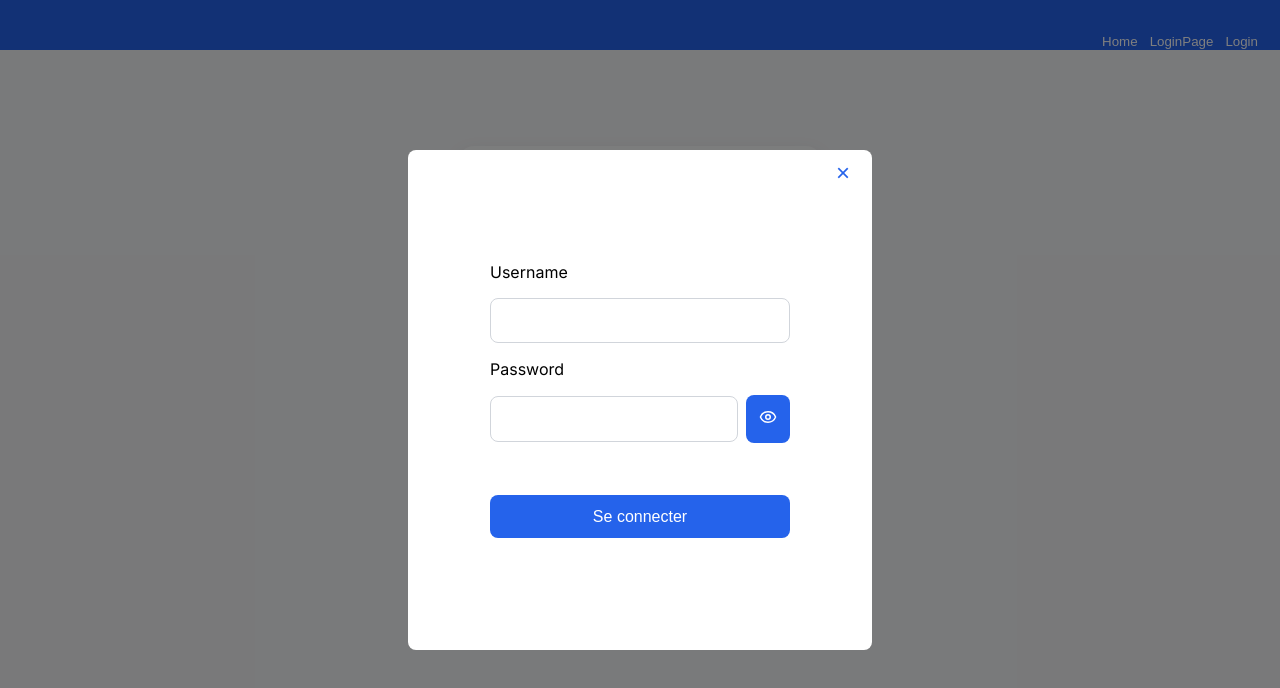
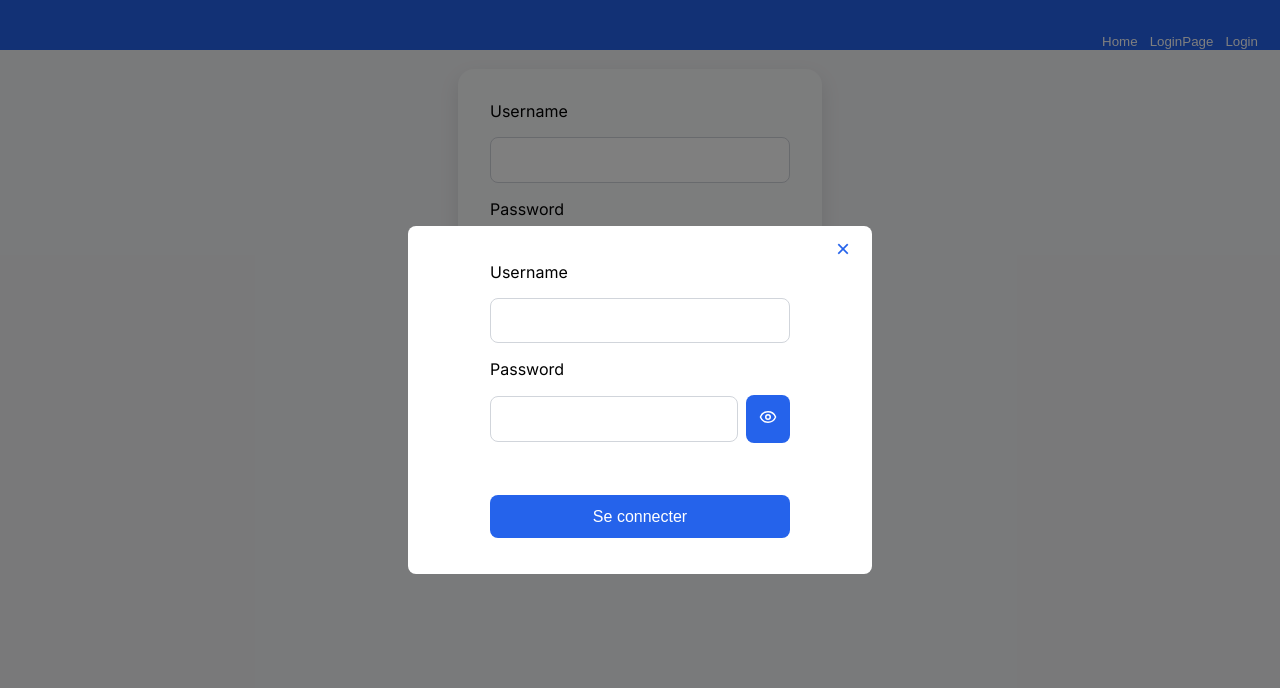
Before and after one commit to cknoe/AlexandrEFrontend, a React (Vite) app: page /login in a window 1280 px wide. Both pictures are taken after a click on the button "Login". Shown: the top 688 px of the page. Built offline with nearby package versions, Linux system fonts and the light colour scheme; no server answers.

Commit message:
added a modalstack

```diff
--- a/src/components/Modal/Modal.tsx
+++ b/src/components/Modal/Modal.tsx
@@ -2,13 +2,16 @@ import { useModal } from './ModalContext'
 import '../../css/modal.css'
 
 export default function Modal() {
-  const { isModalOpen, closeModal, modalContent } = useModal()
+  const { modalStack, isModalOpen, closeModal, backModal, modalContent } = useModal()
 
   if (!isModalOpen) return null
   return (
     <div className="modal-overlay" onClick={closeModal}>
       <div className="modal-content" onClick={(e) => e.stopPropagation()}>
-        <button className="modal-close" onClick={closeModal}>
+        { modalStack.length>1 &&
+          <button className="modal-button modal-previous" onClick={backModal}>&lt;</button>
+        }
+        <button className="modal-button modal-close" onClick={closeModal}>
           ×
         </button>
         {modalContent}
--- a/src/components/Modal/ModalContext.tsx
+++ b/src/components/Modal/ModalContext.tsx
@@ -2,9 +2,11 @@ import React, { createContext, useContext, useState } from 'react'
 
 
 type ModalContextType = {
+  modalStack: React.ReactNode[]
   isModalOpen: boolean
   openModal: (content: React.ReactNode) => void
   closeModal: () => void
+  backModal: () => void;
   modalContent: React.ReactNode | null
 }
 
@@ -15,20 +17,28 @@ type ModalProviderProps = {
 }
 
 export function ModalProvider({ children }: ModalProviderProps) {
-  const [isModalOpen, setModalOpen] = useState(false)
-  const [modalContent, setModalContent] = useState<React.ReactNode | null>(null)
-  const openModal = (content: React.ReactNode) => {
-    setModalOpen(true)
-    setModalContent(content)
-  }
-  const closeModal = () => setModalOpen(false)
+  const [modalStack, setModalStack] = useState<React.ReactNode[]>([]);
+
+  const openModal = ( content: React.ReactNode) => {
+    setModalStack((prev) => [...prev, content]);
+  };
+
+  const closeModal = () => setModalStack([]);
+
+  const backModal = () => {
+    setModalStack((prev) => prev.slice(0, prev.length - 1));
+  };
+
+  const modalContent = modalStack[modalStack.length - 1] || null;
+  const isModalOpen = modalStack.length > 0;
+
   return (
     <ModalContext.Provider
-      value={{ isModalOpen, openModal, closeModal, modalContent }}
+      value={{ modalStack, isModalOpen, openModal, closeModal, backModal, modalContent }}
     >
       {children}
     </ModalContext.Provider>
-  )
+  );
 }
 
 export function useModal() {
--- a/src/css/form.css
+++ b/src/css/form.css
@@ -1,6 +1,6 @@
 form {
   max-width: 300px;
-  margin: 5rem auto;
+  margin: 0.2rem auto;
   padding: 2rem;
   background-color: #f9fafb;
   border-radius: 1rem;
--- a/src/css/modal.css
+++ b/src/css/modal.css
@@ -21,10 +21,10 @@
   font-family: 'Inter', sans-serif;
 }
 
-.modal-close {
+.modal-button {
   position: absolute;
   top: 0.5rem;
-  right: 1rem;
+  border-radius: 10px;
   font-size: 1.5rem;
   background: none;
   color: var(--main-color);
@@ -32,6 +32,14 @@
   cursor: pointer;
 }
 
-.modal-close:hover {
-  background: none;
+.modal-button:hover {
+  background: rgba(0, 0, 0, 0.1);
 }
+
+.modal-close {
+  right: 1rem;
+}
+
+.modal-back {
+  left: 1rem;
+}
```
